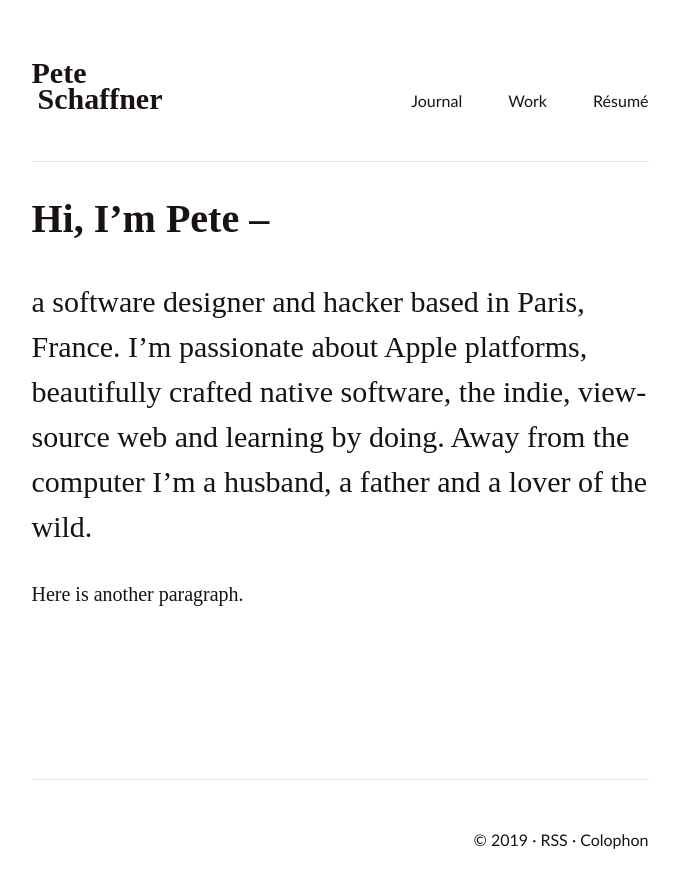
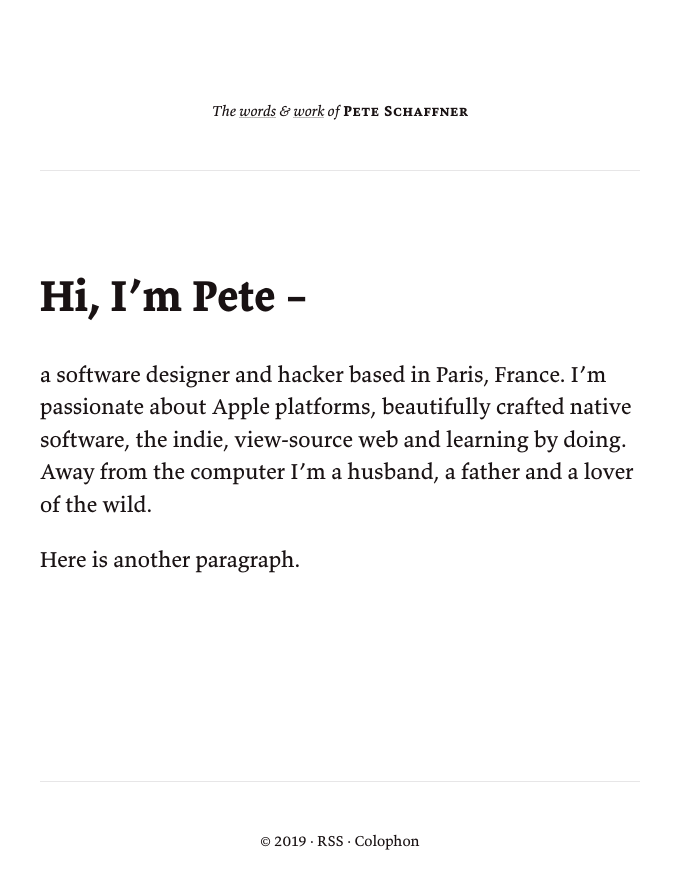
Before and after one commit to upmusings/upshift, a Jekyll site: the page built from index.md, in a window 1280 px wide. Shown: the top 889 px of the page, without its empty margins (300-979 px from the left). Built offline with Jekyll 4.4.1, drawn with Linux system fonts in a browser that asks for light colours; our own code applies the rules of GitHub Pages for plain Markdown files.

Commit message:
New layout with simple, sentence navigation
- new nav in sentence-form
- base responsive styles
- Valkyrie font-face

```diff
--- a/_layouts/default.html
+++ b/_layouts/default.html
@@ -6,28 +6,27 @@
 	<title>
 		{% if page.url != '/' %}
 			{% if page.title != '' %}
-				{{ page.title }} –
+				{{ page.title }} ·
 			{% else %}
-				{{ page.date | date_to_string }} –
+				{{ page.date | date_to_string }} ·
 			{% endif %}
 		{% endif %}
 		Pete Schaffner
 	</title>
+	<meta name="viewport" content="width=device-width, initial-scale=1">
+	<meta name="description" content="The words & work of Pete Schaffner">
+	<meta name="author" content="Pete Schaffner">
+	{% feed_meta %}
 	<link rel="stylesheet" href="/assets/css/styles.css" />
-	{% feed_meta %}
 </head>
 <body{% if page.id %} id="{{ page.id }}"{% endif %}>
 	<nav class="constrained">
-		<a href="/">Pete Schaffner</a>
-		<ul>
-			<li><a href="/journal"{% if page.url contains 'journal' %} class="current"{% endif %}>Journal</a></li>
-			<li><a href="/work"{% if page.url contains 'work' %} class="current"{% endif %}>Work</a></li>
-			<li><a href="/resume"{% if page.url contains 'resume' %} class="current"{% endif %}>Résumé</a></li>
-		</ul>
+		The <a href="/words"{% if page.url contains 'words' %} class="current"{% endif %}>words</a> <i>&</i> <a href="/work"{% if page.url contains 'work' %} class="current"{% endif %}>work</a> of <a href="/"{% if page.url == '/' %} class="current"{% endif %}><span>Pete&nbsp;Schaffner</span></a>
 	</nav>
-	<div class="content constrained">
+
+	<main class="constrained">
 		{{ content }}
-	</div>
+	</main>
 
 	<footer class="constrained">
 		© {{ site.time | date: '%Y' }} · <a href="/feed.xml">RSS</a> · <a href="/colophon">Colophon</a>
--- a/assets/css/styles.css
+++ b/assets/css/styles.css
@@ -1,9 +1,44 @@
+@font-face {
+    font-family: "Valkyrie";
+    src: url(/assets/fonts/valkyrie_t4_regular.woff) format("woff");
+}
+
+@font-face {
+    font-family: "Valkyrie";
+    font-style: italic;
+    src: url(/assets/fonts/valkyrie_t4_italic.woff) format("woff");
+}
+
+@font-face {
+    font-family: "Valkyrie";
+    font-weight: bold;
+    src: url(/assets/fonts/valkyrie_t4_bold.woff) format("woff");
+}
+
+@font-face {
+    font-family: "Valkyrie";
+    font-style: italic;
+    font-weight: bold;
+    src: url(/assets/fonts/valkyrie_t4_bold_italic.woff) format("woff");
+}
+
+@font-face {
+    font-family: "Valkyrie SC";
+    src: url(/assets/fonts/valkyrie_c4_regular.woff) format("woff");
+}
+
+@font-face {
+    font-family: "Valkyrie SC";
+    font-weight: bold;
+    src: url(/assets/fonts/valkyrie_c4_bold.woff) format("woff");
+}
+
 :root {
 	--color-black: 25, 18, 19;
 	--color-red: 196, 35, 42;
 	--color-light-red: 249, 233, 233;
-	--font-sans-serif: "Calluna Sans", "Gill Sans", sans-serif;
-	--font-serif: Calluna, Baskerville, serif;
+	--font-serif: "Valkyrie", Baskerville, serif;
+	--font-small-caps: "Valkyrie SC", Baskerville, serif;
 }
 
 * , * :before, * :after {
@@ -17,19 +52,27 @@
 }
 
 html {
-	height: 100%;
+	height: 100%; /* For a sticky footer */
+	font-size: 1.4em;
+}
+
+@media (max-width: 600px) {
+	html {
+		font-size: 1.15em;
+	}
 }
 
 body {
-	display: flex;
-	flex-direction: column;
-	height: 100vh; /* Avoid the IE 10-11 `min-height` bug. */
-	margin: 0;
+	display: flex; /* For a sticky footer */
+	flex-direction: column; /* For a sticky footer */
+	height: 100%; /* For a sticky footer */
+	align-items: center;
+	margin: 0 1.5rem;
 	font-family: var(--font-serif);
-	font-size: 20px;
-	line-height: 1.5;
+	line-height: 1.45;
 	-webkit-font-smoothing: antialiased;
 	-moz-osx-font-smoothing: grayscale;
+	text-rendering: optimizeLegibility; /* Enables kerning and optional ligatures */
 	color: rgb(var(--color-black));
 }
 
@@ -48,103 +91,124 @@ a:hover {
 	background-image: linear-gradient(to bottom, rgba(var(--color-red), .3) 50%, rgba(var(--color-red), .3) 50%);
 }
 
+h1 {
+	font-size: 2em;
+}
 
 
 /* Navigation
    ========== */
+
 nav {
-	display: flex;
-	align-items: flex-end;
-	flex-shrink: 0;
-	justify-content: space-between;
-	padding: 62px 0 48px 0;
-	font-family: var(--font-sans-serif);
-	font-size: 16px;
+	padding: 100px 0 48px 0;
+	font-size: 15px;
+	font-style: italic;
+	text-align: center;
 	border-bottom: 1px solid rgba(var(--color-black), .1);
 }
 
-nav ul {
+@media (max-width: 600px) {
+	nav {
+		padding-top: 62px;
+	}
+}
+
+nav span {
+	font-family: var(--font-small-caps);
+	font-style: normal;
+}
+
+nav .current {
+	background-image: none;
+	font-weight: bold;
+}
+
+
+/* Content
+   ======= */
+
+main {
+	flex: 1 0 auto; /* For a sticky footer */
+	padding: 62px 0 48px 0;
+	-webkit-hyphens: auto;
+	-moz-hyphens: auto;
+	-ms-hyphens: auto;
+	hyphens: auto;
+}
+
+hr {
+	text-align: center;
+	border: none;
+}
+
+hr:after {
+	content: "⁂"; /* Asterism */
+}
+
+blockquote {
+	font-style: italic;
+}
+
+article h1 {
+	margin-bottom: 0;
+}
+
+.constrained {
+	max-width: 600px;
+	width: 100%;
+}
+
+.external-link-arrow {
+	display: inline-block;
+	position: relative;
+	left: 3px;
+	font-size: 0.7em;
+	vertical-align: text-top;
+	transform: rotate(45deg);
+}
+
+.date {
+	font-size: 15px;
+	font-style: italic;
+}
+
+.date, .date a {
+	color: rgba(var(--color-black), .5);
+}
+
+.date a, .date a:hover {
+	background-image: none;
+}
+
+.date span, .date a:hover {
+	color: rgb(var(--color-red));
+}
+
+
+/* Words
+   ======= */
+
+#words h2 {
+	margin: 0;
+}
+
+#words ul:first-of-type {
 	list-style: none;
 	padding: 0;
 	margin: 0;
 }
 
-nav li {
-	display: inline-block;
-	margin-left: 42px;
+#words ul:first-of-type li {
+	padding: 48px 0;
+	border-bottom: 1px solid rgba(var(--color-black), .1);
 }
 
-nav a {
-	background-image: none;
+#words ul:first-of-type li:first-child {
+	padding-top: 0;
 }
 
-nav a:hover {
-	color: rgb(var(--color-red));
-	background-image: none;
-}
-
-nav .current {
-	color: rgb(var(--color-red));
-}
-
-nav .current::after {
-
-}
-
-nav > a {
-	position: relative;
-	top: -2px;
-	display: block;
-	float: left;
-	width: 1px;
-	margin-left: 6px;
-	font-family: var(--font-serif);
-	font-weight: 800;
-	font-size: 30px;
-	line-height: 0.85;
-	text-indent: -6px;
-	background-image: none;
-}
-
-
-/* Content
-   ======= */
-.content {
-	flex: 1 0 auto; /* Prevent Chrome, Opera, and Safari from letting these items shrink to smaller than their content's default minimum size. */
-}
-
-.constrained {
-	width: 617px;
-	margin: 0 auto;
-}
-
-.external-link-arrow {
-	position: relative;
-	left: 3px;
-	font-size: 14px;
-	vertical-align: text-top;
-}
-
-
-/* Homepage
-   ======== */
-#home p:first-of-type {
-	font-size: 1.5em;
-}
-
-
-/* Journal
-   ======= */
-#journal h2 {
-	font-size: 2em;
-}
-
-.date, .date:hover {
-	background-image: none;
-}
-
-.date span {
-	color: rgb(var(--color-red));
+#words ul:first-of-type li:last-child {
+	border: none;
 }
 
 
@@ -152,10 +216,9 @@ nav > a {
    ====== */
 footer {
 	padding: 48px 0;
-	flex-shrink: 0; /* Prevent Chrome, Opera, and Safari from letting these items shrink to smaller than their content's default minimum size. */
-	font-family: var(--font-sans-serif);
-	font-size: 16px;
-	text-align: right;
+	flex-shrink: 0; /* For a sticky footer */
+	font-size: 15px;
+	text-align: center;
 	border-top: 1px solid rgba(var(--color-black), .1);
 }
 
```
Also changed, not shown: assets/fonts/valkyrie_c4_bold.woff (added), assets/fonts/valkyrie_c4_regular.woff (added), assets/fonts/valkyrie_t4_bold.woff (added), assets/fonts/valkyrie_t4_bold_italic.woff (added), assets/fonts/valkyrie_t4_italic.woff (added), assets/fonts/valkyrie_t4_regular.woff (added).
